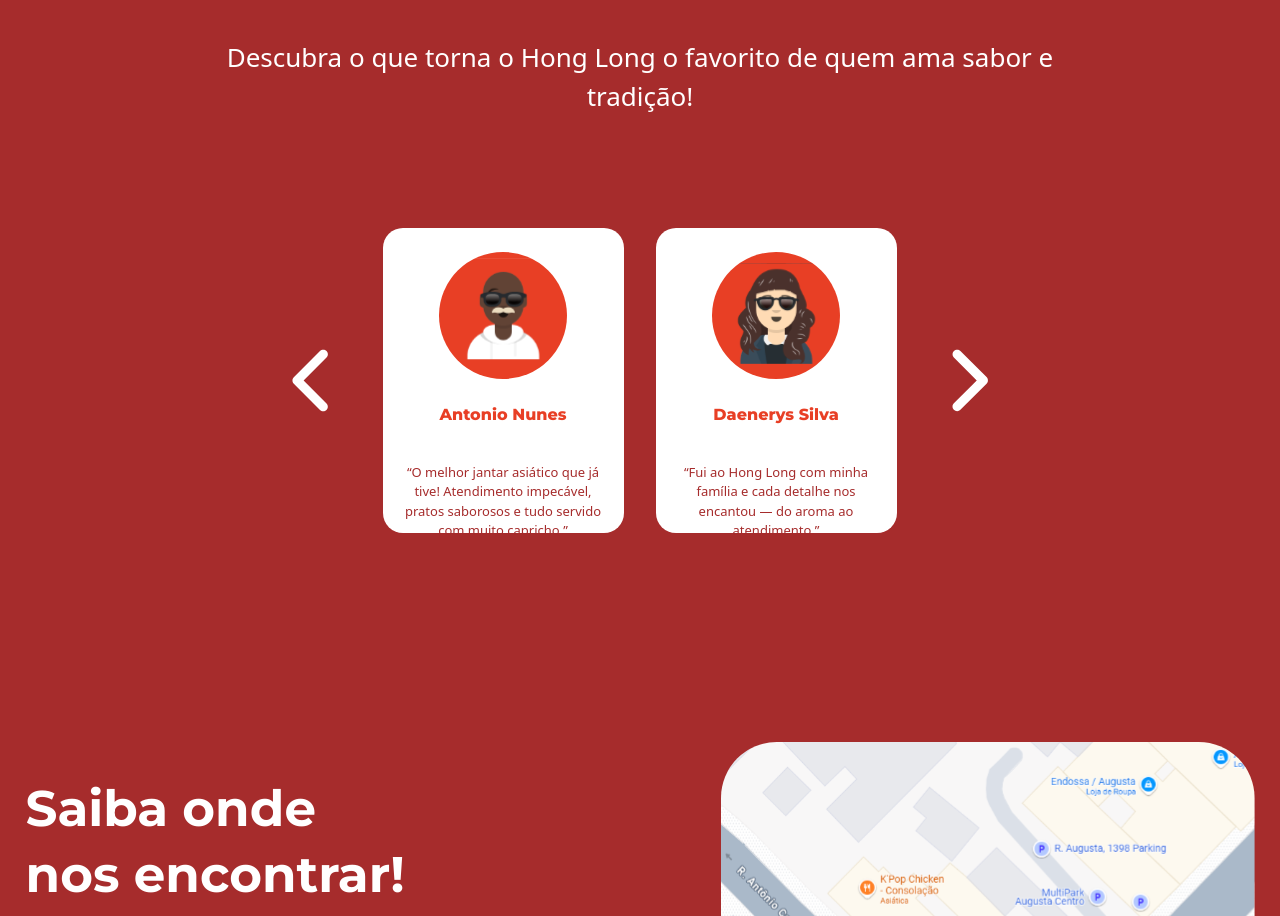
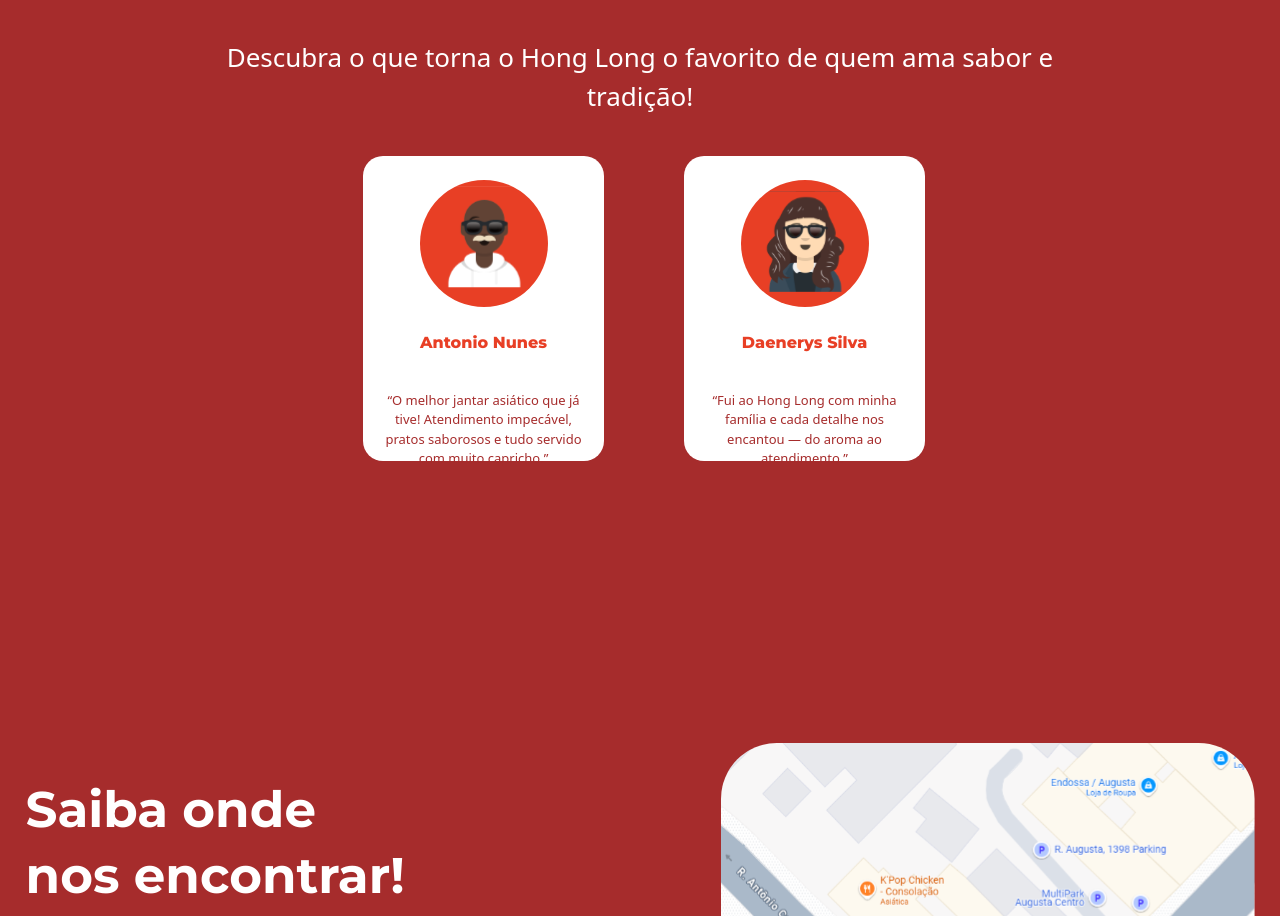
Before and after one commit to MarlonRamos07/Hong-Long, a React (Vite) app: page / in a window 1280 px wide. Shown: the part 3024-3940 px from the top of the page. Built offline with nearby package versions, Linux system fonts and the light colour scheme.

Commit message:
Feature Carrossel

```diff
--- a/src/Componentes-Landing/Testimonials.jsx
+++ b/src/Componentes-Landing/Testimonials.jsx
@@ -1,24 +1,11 @@
-import leftArrow from '../assets/left_arrow.svg'
-import rightArrow from '../assets/Right_Arrow.svg'
-import CardWomen from '../assets/Card_Women.svg'
-import CardMan from '../assets/Card_Man.svg'
-import CardPessoa from './CardPessoa'
+import Carrossel from "./Carrossel"
 
 function Testimonials () {
     return(
         <section className='flex flex-col gap-10 mt-40'>
             <h2 className='md:w-[58.125rem] md:h-[3.438rem] md:text-[2.813rem]    font-[Montserrat] text-white w-[22.063rem] h-[3.625rem] text-2xl font-bold text-center mx-auto'>Descubra o que nossos clientes dizem</h2>
             <h4 className='md:w-[58.125rem] md:h-[2.375rem] md:text-[1.625rem] font-[Sawarabi Gothic] text-center text-[1rem] w-[21.25rem] mx-auto h=[3rem] text-white '>Descubra o que torna o Hong Long o favorito de quem ama sabor e tradição!</h4>
-            <div className='hidden md:flex md:flex-row md:mx-auto md:justify-center md:mt-28 gap-8 flex-col'>
-                <img className='hidden md:block cursor-pointer'src={leftArrow}/>
-                <CardPessoa image={CardMan} title={'Antonio Nunes'} description={'“O melhor jantar asiático que já tive! Atendimento impecável, pratos saborosos e tudo servido com muito capricho.”'}/>
-                <CardPessoa image={CardWomen} title={'Daenerys Silva'} description={'“Fui ao Hong Long com minha família e cada detalhe nos encantou — do aroma ao atendimento.”'}/>
-                <img className='hidden md:block cursor-pointer' src={rightArrow}/>
-            </div>
-            <div className='flex flex-col gap-8 md:hidden'>
-            <CardPessoa image={CardMan} title='Antonio Nunes' description='“O melhor jantar asiático que já tive! Atendimento impecável, pratos saborosos e tudo servido com muito capricho.”' />
-            <CardPessoa image={CardWomen} title='Daenerys Silva' description='“Fui ao Hong Long com minha família e cada detalhe nos encantou — do aroma ao atendimento.”' />
-            </div>
+           <Carrossel/>
         </section>
     )
 }
```
Also changed, not shown: src/assets/Card_Man2.svg (added).
